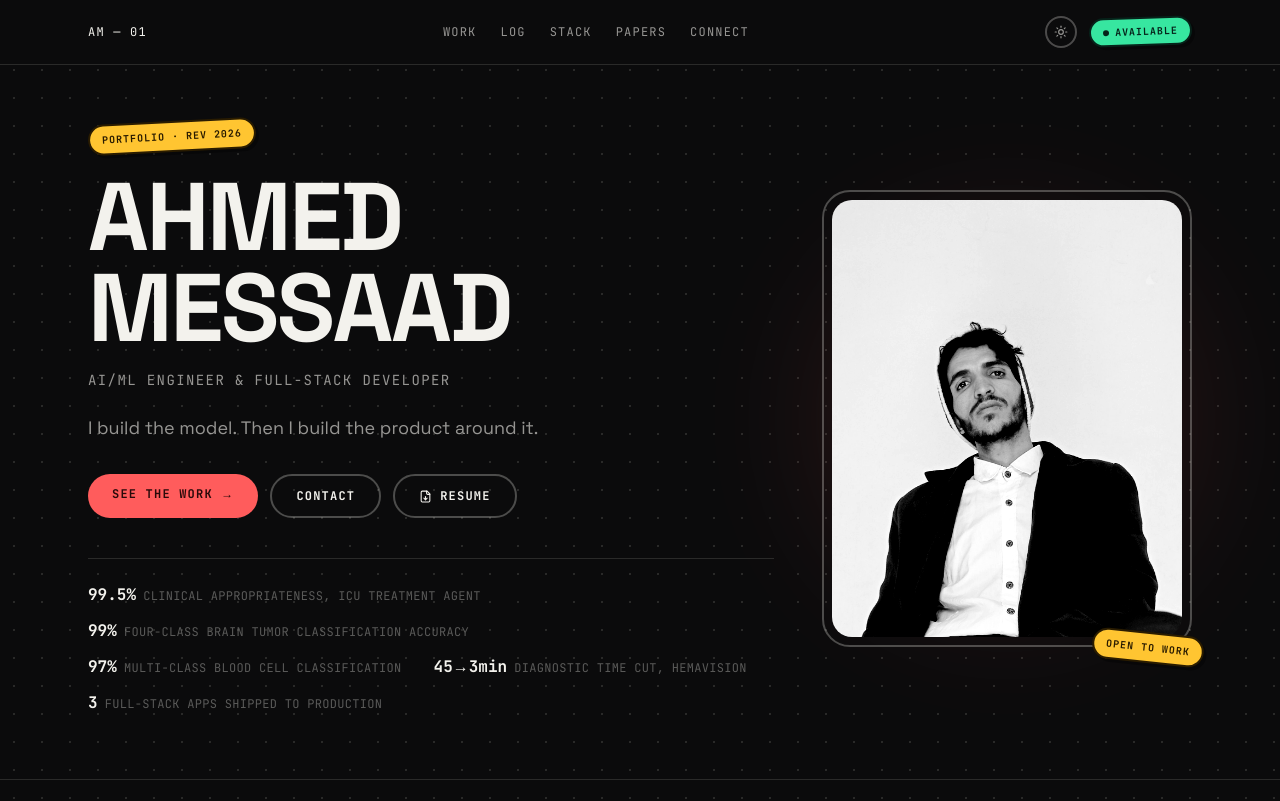
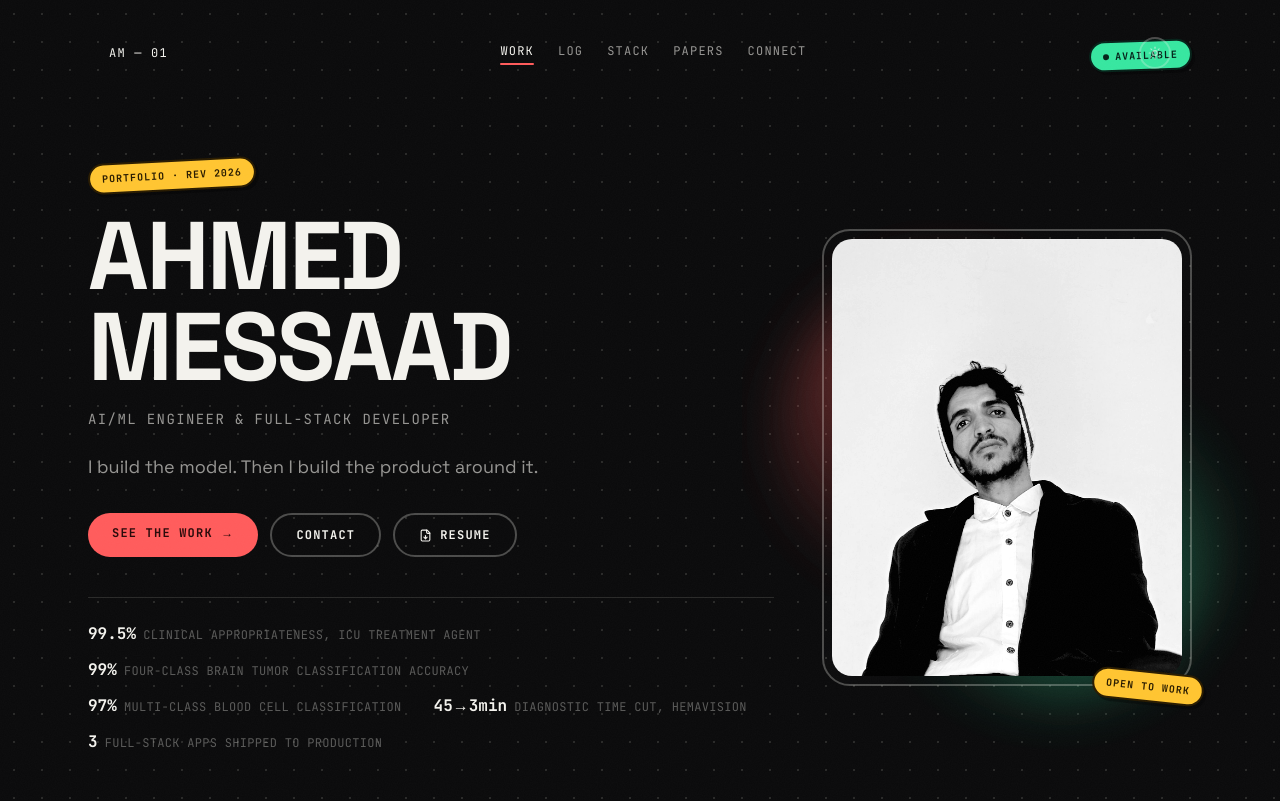
Before and after one commit to RYANX9/ahmedmessaad, a Next.js app: page / in a window 1280 px wide. Shown: the top 801 px of the page. Built offline with nearby package versions, Linux system fonts and the light colour scheme.

Commit message:
Update page.tsx

```diff
--- a/app/page.tsx
+++ b/app/page.tsx
@@ -12,7 +12,15 @@ import {
   Mail,
 } from "lucide-react";
 import { FaKaggle } from "react-icons/fa";
-import { ThemeToggle } from "./components/theme-toggle";
+import { Navbar } from "./components/navbar";
+import {
+  AmbientOrb,
+  GlassSheen,
+  GrainOverlay,
+  RivetPin,
+  ScanPulse,
+  ThreadDivider,
+} from "./components/illustrations";
 import {
   profile,
   about,
@@ -126,18 +134,10 @@ function SectionHead({
       </div>
       <h2 className="mt-2 text-3xl font-bold md:text-4xl">{title}</h2>
       {description && <p className="mt-2 max-w-xl text-[var(--ink-dim)]">{description}</p>}
-      <div className="mt-6 h-px w-full bg-[var(--line)]" />
+      <ThreadDivider className="mt-6" />
     </Reveal>
   );
 }
-
-const nav = [
-  { href: "#work", label: "Work" },
-  { href: "#log", label: "Log" },
-  { href: "#stack", label: "Stack" },
-  { href: "#papers", label: "Papers" },
-  { href: "#connect", label: "Connect" },
-];
 
 // Experience + education merged into one reverse-chronological log.
 type LogEntry = {
@@ -184,35 +184,21 @@ export default function Portfolio() {
 
   return (
     <div className="relative overflow-x-hidden">
-      {/* ================= NAV — sticky on its own, same on every screen =====
-          Pulled out of the hero (it used to be a div inside <section id="top">,
-          which only sticks with the hero's own scroll, not the whole page). A
-          plain `sticky top-0` header with a solid background works the same
-          way on mobile and desktop — no separate breakpoint logic needed. */}
-      <header className="sticky top-0 z-50 border-b border-[var(--line)] bg-[var(--bg)]">
-        <div className="mx-auto flex max-w-6xl items-center justify-between px-6 py-4 font-mono text-xs uppercase tracking-widest text-[var(--ink-dim)]">
-          <a href="#top" className="text-[var(--ink)]">
-            AM — 01
-          </a>
-          <nav className="hidden gap-6 md:flex">
-            {nav.map((n) => (
-              <a key={n.href} href={n.href} className="transition hover:text-[var(--ink)]">
-                {n.label}
-              </a>
-            ))}
-          </nav>
-          <div className="flex items-center gap-3">
-            <ThemeToggle />
-            <Sticker color="mint" rotate="-2">
-              <span className="h-1.5 w-1.5 rounded-full" style={{ background: "var(--mint-ink)" }} />
-              Available
-            </Sticker>
-          </div>
-        </div>
-      </header>
+      <div className="pointer-events-none fixed inset-0 z-[1]">
+        <GrainOverlay opacity={0.035} />
+      </div>
+
+      <Navbar />
 
       {/* ================= HERO — this is "him" ================= */}
-      <section id="top" className="relative mx-auto max-w-6xl scroll-mt-20 px-6 pb-16 pt-10 md:pt-14">
+      <section id="top" className="relative mx-auto max-w-6xl px-6 pb-16 pt-32 md:pt-40">
+        <div className="absolute right-6 top-8 md:right-6 md:top-10">
+          <Sticker color="mint" rotate="-2">
+            <span className="h-1.5 w-1.5 rounded-full" style={{ background: "var(--mint-ink)" }} />
+            Available
+          </Sticker>
+        </div>
+
         <div className="grid gap-12 md:grid-cols-[1.3fr_0.7fr] md:items-center">
           <div>
             <Reveal>
@@ -266,11 +252,13 @@ export default function Portfolio() {
 
           <Reveal delay={0.2}>
             <div className="relative">
-              <div
-                className="absolute -inset-8 -z-10 rounded-full opacity-25 blur-3xl"
-                style={{ background: "radial-gradient(circle, var(--coral) 0%, transparent 70%)" }}
+              <AmbientOrb
+                className="-inset-x-20 -inset-y-16 -z-10 h-[140%] w-[140%] opacity-80"
+                primary="var(--coral)"
+                secondary="var(--mint)"
               />
               <div className="relative rounded-[28px] border-2 border-[var(--line-strong)] p-2">
+                <GlassSheen className="rounded-[28px]" strength={0.14} />
                 <div className="relative aspect-[4/5] w-full overflow-hidden rounded-[20px]">
                   <Image
                     src={profile.avatar}
@@ -292,7 +280,7 @@ export default function Portfolio() {
       </section>
 
       {/* ================= WORK — this is "the work" ================= */}
-      <section id="work" className="scroll-mt-20 border-t border-[var(--line)]">
+      <section id="work" className="border-t border-[var(--line)]">
         <div className="mx-auto max-w-6xl px-6 py-20">
           <SectionHead
             index="01"
@@ -331,6 +319,10 @@ export default function Portfolio() {
                 className="group relative mt-10 block rounded-[28px] border-2 p-8 transition hover:-translate-y-1"
                 style={{ borderColor: "var(--coral)" }}
               >
+                <ScanPulse className="rounded-[28px]" color="var(--coral)" />
+                <RivetPin className="absolute -left-2.5 -top-2.5 h-6 w-6" />
+                <RivetPin className="absolute -bottom-2.5 -right-2.5 h-6 w-6" />
+
                 <div className="absolute -top-3 right-8 z-20">
                   <Sticker color="gold" rotate="-6">
                     ★ Featured
@@ -463,7 +455,7 @@ export default function Portfolio() {
       {/* ================= Quiet from here down ================= */}
 
       {/* ---- About ---- */}
-      <section id="about" className="scroll-mt-20 border-t border-[var(--line)]">
+      <section id="about" className="border-t border-[var(--line)]">
         <div className="mx-auto max-w-6xl px-6 py-14">
           <SectionHead index="02" title="Two threads" description={about.heading} />
           <Reveal delay={0.05}>
@@ -484,7 +476,7 @@ export default function Portfolio() {
       </section>
 
       {/* ---- Log ---- */}
-      <section id="log" className="scroll-mt-20 border-t border-[var(--line)]">
+      <section id="log" className="border-t border-[var(--line)]">
         <div className="mx-auto max-w-6xl px-6 py-14">
           <SectionHead index="03" title="Log" description="Work history and education, most recent first." />
           <div className="mt-8 divide-y divide-[var(--line)] border-t border-[var(--line)]">
@@ -539,7 +531,7 @@ export default function Portfolio() {
       </section>
 
       {/* ---- Stack ---- */}
-      <section id="stack" className="scroll-mt-20 border-t border-[var(--line)]">
+      <section id="stack" className="border-t border-[var(--line)]">
         <div className="mx-auto max-w-6xl px-6 py-14">
           <SectionHead index="04" title="Stack" description="Everything below has shipped in something real." />
           <Reveal delay={0.05}>
@@ -566,7 +558,7 @@ export default function Portfolio() {
       </section>
 
       {/* ---- Papers ---- */}
-      <section id="papers" className="scroll-mt-20 border-t border-[var(--line)]">
+      <section id="papers" className="border-t border-[var(--line)]">
         <div className="mx-auto max-w-6xl px-6 py-14">
           <SectionHead index="05" title="Papers" />
           <div className="mt-8 divide-y divide-[var(--line)] border-y border-[var(--line)]">
@@ -611,7 +603,7 @@ export default function Portfolio() {
       </section>
 
       {/* ---- Connect ---- */}
-      <section id="connect" className="scroll-mt-20 border-t border-[var(--line)]">
+      <section id="connect" className="border-t border-[var(--line)]">
         <div className="mx-auto max-w-6xl px-6 py-20">
           <SectionHead index="06" title="Connect" />
           <Reveal delay={0.05}>
```
